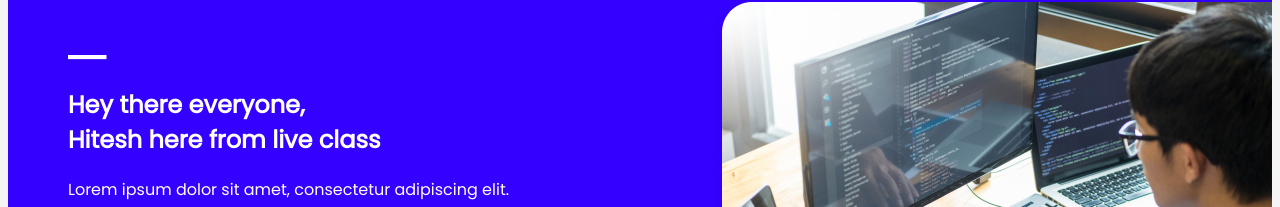
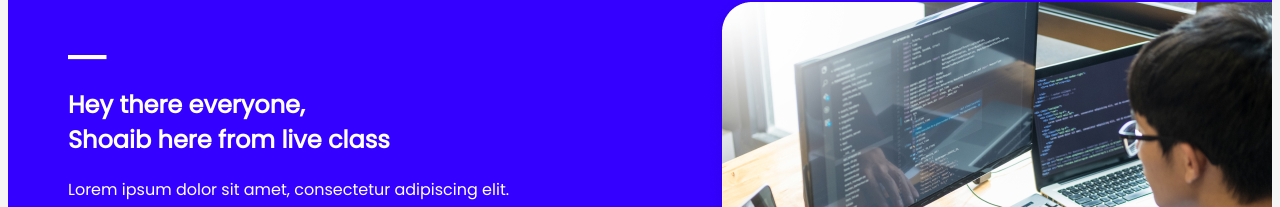
Before and after one commit to iamShoaibAkhtar/Test-Live-Class-Hitesh, a plain HTML site: page index.html in a window 1280 px wide. Shown: the part 145-352 px from the top of the page. Drawn offline with Linux system fonts and the light colour scheme.

Commit message:
updated header of home page

```diff
--- a/index.html
+++ b/index.html
@@ -34,7 +34,7 @@
             <img src="./images/Rectangle_12.png">
             <h2>
                 Hey there everyone, <br>
-                Hitesh here from live class
+                Shoaib here from live class
             </h2>
             <p>
                 Lorem ipsum dolor sit amet, consectetur adipiscing elit.
```
